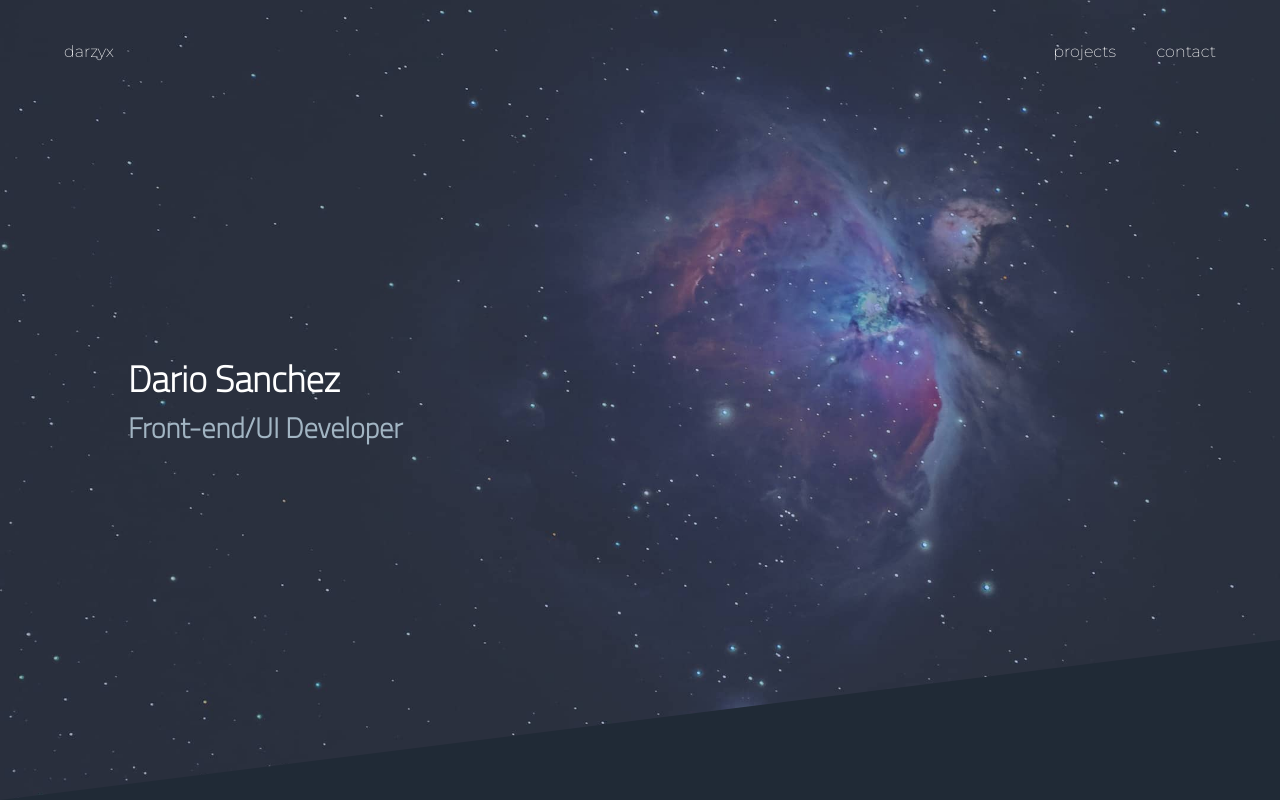
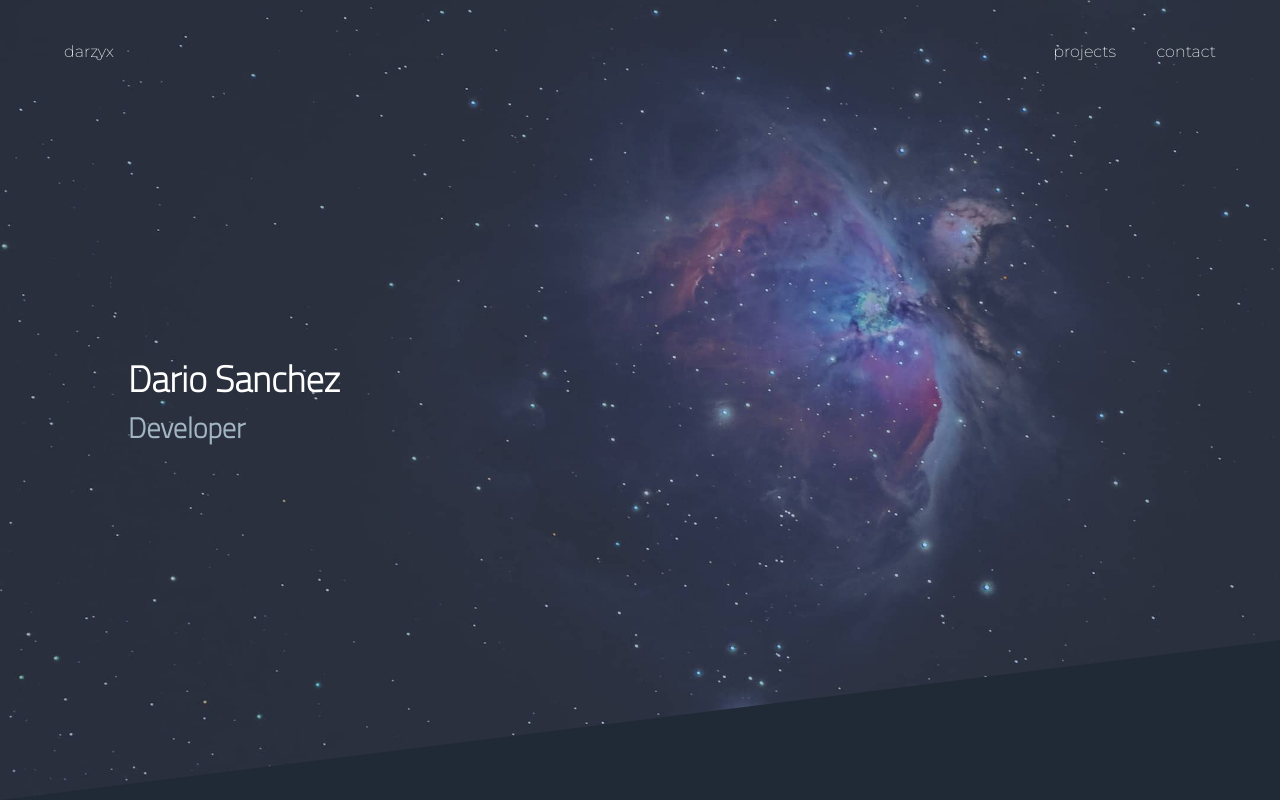
Before and after one commit to darzyx/darzyx, a React (Create React App) app: page / in a window 1280 px wide. Shown: the top 800 px of the page. Built offline with nearby package versions, Linux system fonts and the light colour scheme.

Commit message:
Update personal information

```diff
--- a/src/Components/About.js
+++ b/src/Components/About.js
@@ -17,7 +17,7 @@ const About = () => (
       </div>
       <div className="bio">
         <p>
-          Hey! My name is Dario, and I am a front-end/UI developer and recent
+          Hey! My name is Dario, and I am a self-taught developer and recent
           university graduate (UCLA Physics B.A. '17) living in Pittsburgh, PA.
           I enjoy challenges that involve logical reasoning and aesthetics.
           Everything I create should both be highly usable and visually
--- a/src/Components/Header.js
+++ b/src/Components/Header.js
@@ -39,7 +39,7 @@ const Header = () => (
     </nav>
     <div className="content">
       <h1 className="title">Dario Sanchez</h1>
-      <h3 className="subtitle">Front-end/UI Developer</h3>
+      <h3 className="subtitle">Developer</h3>
     </div>
     <div className="triangle"></div>
   </section>
```
Also changed, not shown: 1 other file (tests, documents, lock files or other folders).
